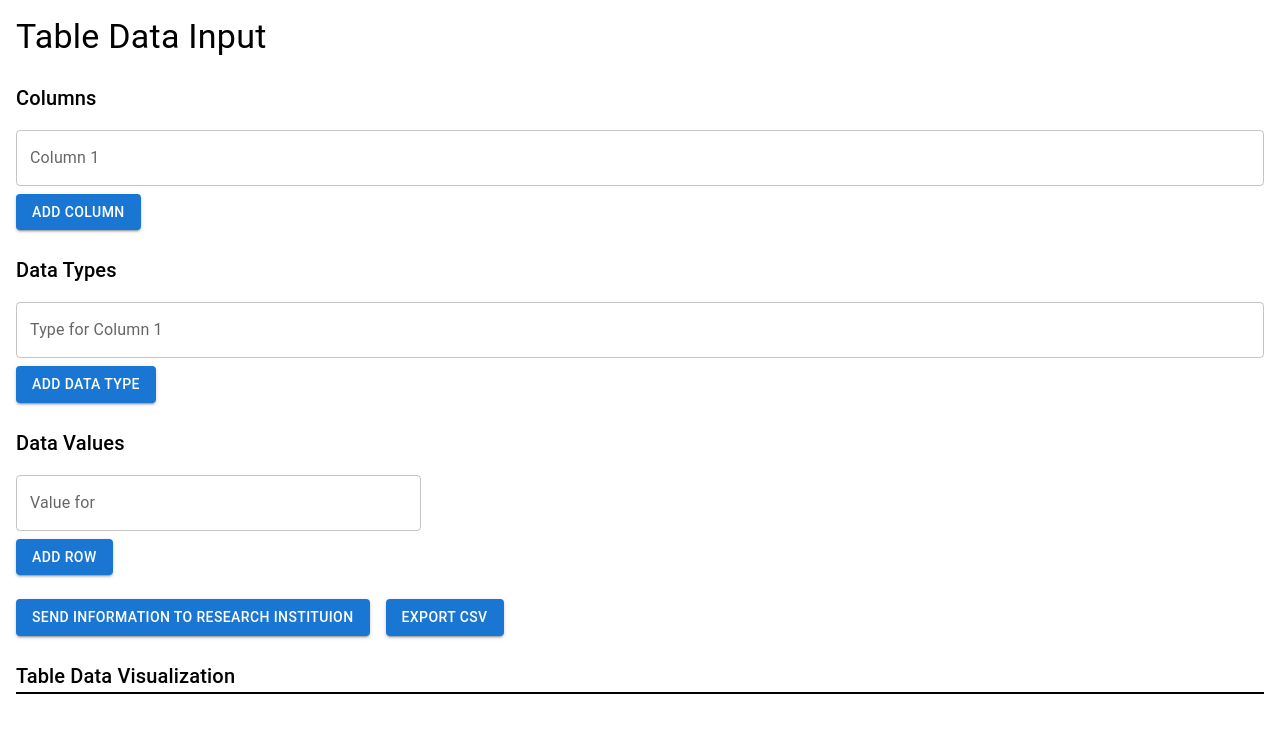
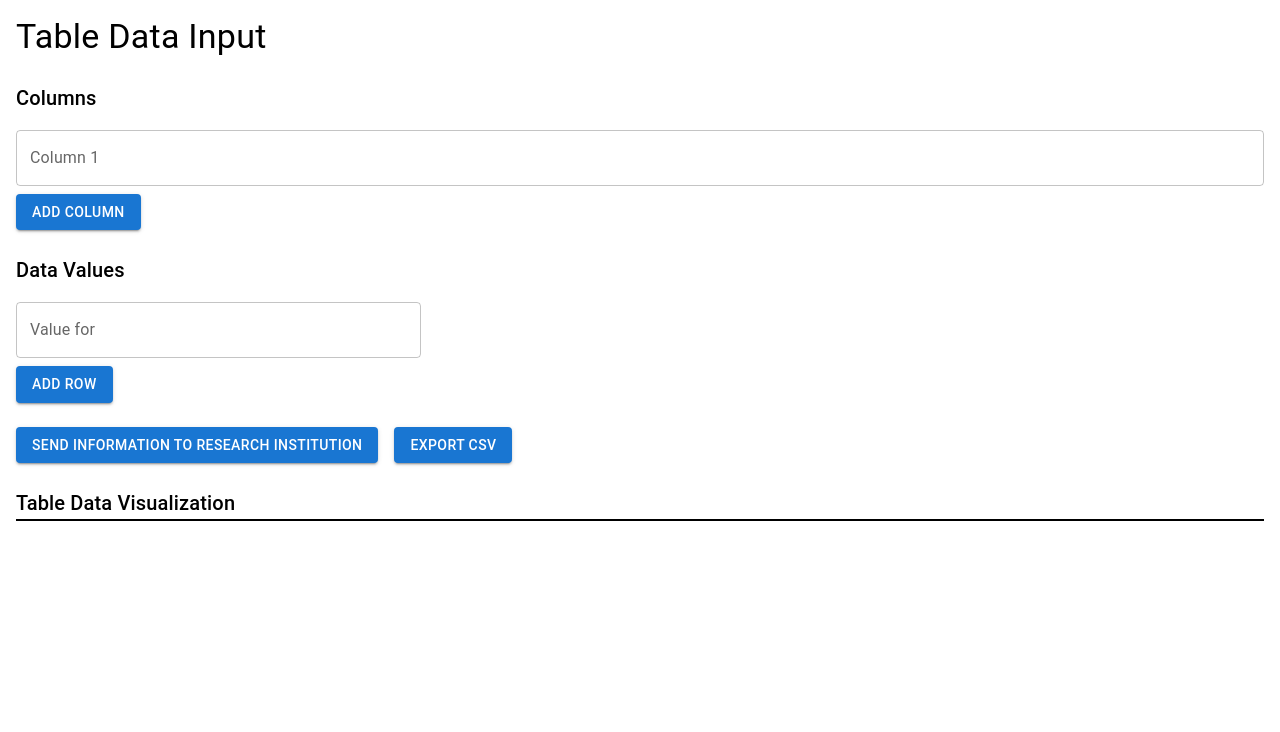
Before and after one commit to natapish/userInput2dataset, a Next.js app: page / in a window 1280 px wide. Shown: the top 732 px of the page. Built offline with nearby package versions, Linux system fonts and the light colour scheme.

Commit message:
internal data type feature

```diff
--- a/app/page.js
+++ b/app/page.js
@@ -1,14 +1,31 @@
 'use client';
-import React, { useState, useMemo } from 'react';
+import React, { useState, useMemo, useEffect } from 'react';
 import { TextField, Button, Grid, Typography } from '@mui/material';
 import { useTable } from 'react-table';
 
 export default function Home() {
-    const [columns, setColumns] = useState(['']); //column
-    const [dataTypes, setDataTypes] = useState(['']); //data type
-    const [dataValues, setDataValues] = useState([[]]); //(array of rows)
+    const [columns, setColumns] = useState(['']); // Columns
+    const [dataValues, setDataValues] = useState([[]]); // Array of rows
     const [responseMessage, setResponseMessage] = useState('');
-    const [tableData, setTableData] = useState([]); // user input transformed to data for dataset conversion
+    const [tableData, setTableData] = useState([]); // User input transformed to data for dataset conversion
+
+    // Function to infer data types for each data value
+    const inferDataTypes = (dataValues) => {
+        if (dataValues.length === 0 || dataValues[0].length === 0) return [];
+
+        // Create a 2D array for storing the inferred data types
+        const inferredTypes = dataValues.map(row => row.map(value => {
+            if (value === null || value === undefined || value === '') return 'string';
+            if (!isNaN(value)) return value.includes('.') ? 'float' : 'integer';
+            if (!isNaN(Date.parse(value))) return 'date';
+            if (value === 'true' || value === 'false') return 'boolean';
+            return 'string';
+        }));
+
+        return inferredTypes;
+    };
+
+    // Handle changes in the column values and data values
 
     const handleColumnChange = (index, value) => {
         const newColumns = [...columns];
@@ -16,26 +33,36 @@ export default function Home() {
         setColumns(newColumns);
     };
 
-    const handleDataTypeChange = (index, value) => {
-        const newDataTypes = [...dataTypes];
-        newDataTypes[index] = value;
-        setDataTypes(newDataTypes);
-    };
-
     const handleDataValueChange = (rowIndex, colIndex, value) => {
         const newDataValues = [...dataValues];
         if (!newDataValues[rowIndex]) {
             newDataValues[rowIndex] = [];
         }
+        // Infer data types based on data values
         newDataValues[rowIndex][colIndex] = value;
+        setDataValues(newDataValues);
+        const inferredTypes = inferDataTypes(newDataValues);
+        console.log('Inferred Data Types:', inferredTypes);
+    };
+
+    // Add a new row for dataValues
+    const addRow = () => {
+        const newDataValues = [...dataValues];
+        const newRow = new Array(columns.length).fill('');
+        newDataValues.push(newRow);
         setDataValues(newDataValues);
     };
 
+    // Automatically infer data types internally based on data values
+    useEffect(() => {
+        const inferredTypes = inferDataTypes(dataValues);
+        console.log('Inferred Data Types:', inferredTypes);
+    }, [dataValues]);
+
+    // Sent data structure
     const sendTableData = async () => {
-        // Prepare data to be sent
         const tableData = {
             columns,
-            dataTypes,
             rows: dataValues,
         };
 
@@ -51,7 +78,7 @@ export default function Home() {
             const result = await response.json();
             if (response.ok) {
                 setResponseMessage(result.message);
-                // Result.data contains the processed rows and set transformed data for visualization
+                // result.data contains the processed rows and set transformed data for visualization
                 setTableData(result.data || []);
             } else {
                 setResponseMessage(result.error || 'An error occurred');
@@ -62,7 +89,7 @@ export default function Home() {
         }
     };
 
-    // React-table- transform input to data table (visualize)
+    // React-table: transform input to data table (visualize)
     const columnsForTable = useMemo(() => {
         return columns
             .filter(col => col)
@@ -85,6 +112,7 @@ export default function Home() {
         columns: columnsForTable,
         data: transformedData,
     });
+
     // Export table data to CSV
     const handleExportCSV = () => {
         const csvRows = [];
@@ -96,7 +124,6 @@ export default function Home() {
             csvRows.push(csvRow);
         });
 
-      // Create a CSV Blob
         const csvString = csvRows.join('\n');
         const blob = new Blob([csvString], { type: 'text/csv' });
         const url = window.URL.createObjectURL(blob);
@@ -135,23 +162,6 @@ export default function Home() {
             </Grid>
 
             <Grid item xs={12}>
-                <Typography variant="h6">Data Types</Typography>
-                {dataTypes.map((type, index) => (
-                    <TextField
-                        key={index}
-                        label={`Type for Column ${index + 1}`}
-                        value={type}
-                        onChange={(e) => handleDataTypeChange(index, e.target.value)}
-                        fullWidth
-                        margin="normal"
-                    />
-                ))}
-                <Button variant="contained" onClick={() => setDataTypes([...dataTypes, ''])}>
-                    Add Data Type
-                </Button>
-            </Grid>
-
-            <Grid item xs={12}>
                 <Typography variant="h6">Data Values</Typography>
                 {dataValues.map((row, rowIndex) => (
                     <Grid container spacing={2} key={rowIndex}>
@@ -168,14 +178,14 @@ export default function Home() {
                         ))}
                     </Grid>
                 ))}
-                <Button variant="contained" onClick={() => setDataValues([...dataValues, new Array(columns.length).fill('')])}>
+                <Button variant="contained" onClick={addRow}>
                     Add Row
                 </Button>
             </Grid>
 
             <Grid item xs={12}>
                 <Button variant="contained" onClick={sendTableData}>
-                    Send Information to Research Instituion
+                    Send Information to Research Institution
                 </Button>
                 <Button variant="contained" onClick={handleExportCSV} style={{ marginLeft: '16px' }}>
                     Export CSV
--- a/package.json
+++ b/package.json
@@ -14,6 +14,7 @@
     "@mui/material": "^6.0.2",
     "express": "^4.19.2",
     "next": "14.2.8",
+    "papaparse": "^5.4.1",
     "react": "^18",
     "react-dom": "^18",
     "react-table": "^7.8.0"
```
Also changed, not shown: 1 other file (tests, documents, lock files or other folders). Lines whose indentation alone changed are shown as unchanged.
